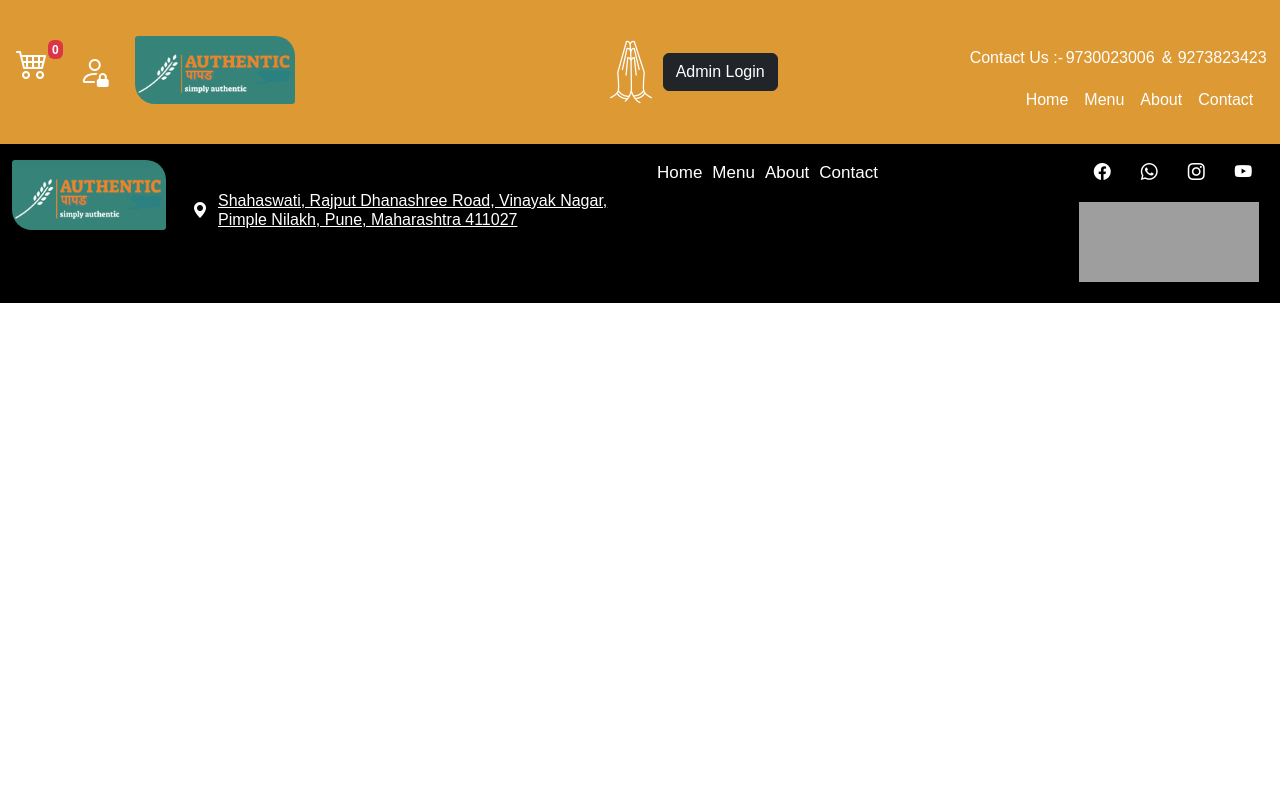
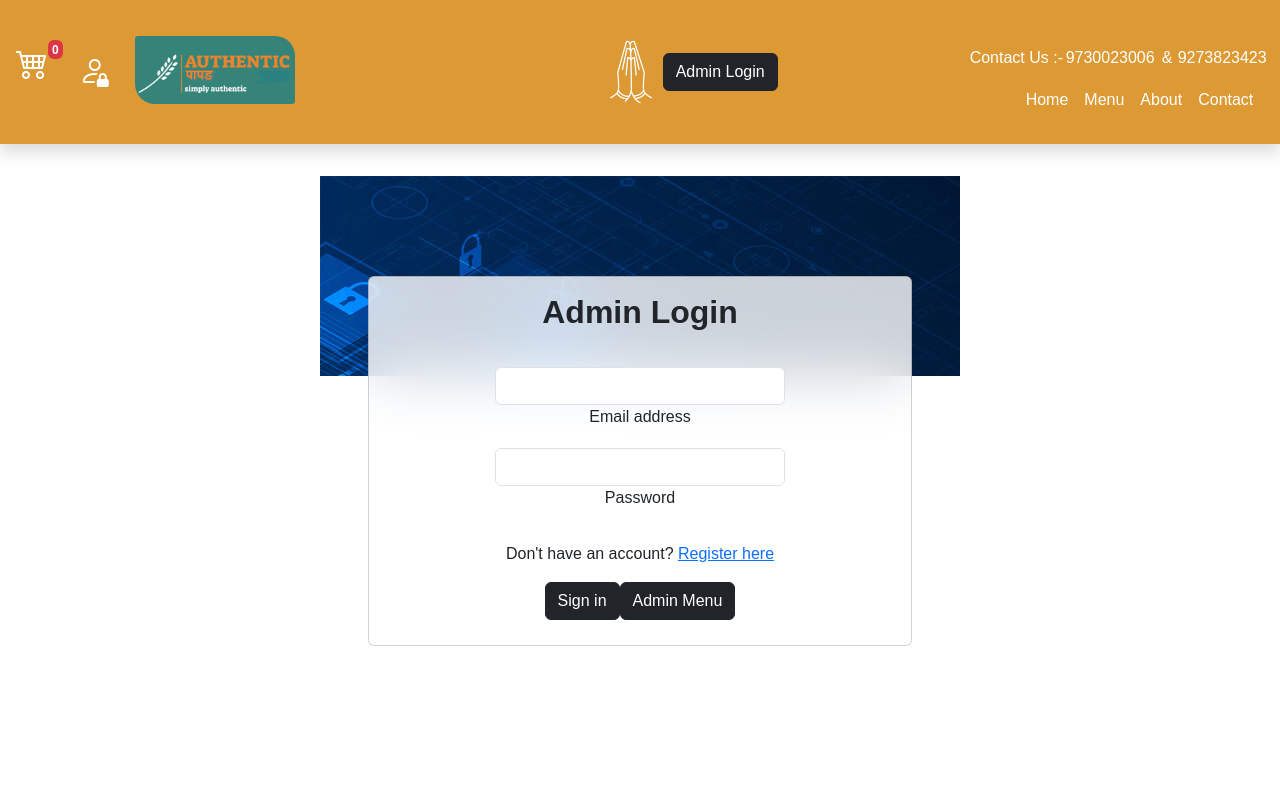
Before and after one commit to rohitpawar0002/Authentic_Papad, an Angular app: page /admin/login in a window 1280 px wide. Before the commit this address led to /. Shown: the top 800 px of the page. Built offline with nearby package versions, Linux system fonts and the light colour scheme; grey boxes are pictures that could not be loaded.

Commit message:
admin routing fixes

```diff
--- a/src/app/admin-module/admin-login/admin-login.component.html
+++ b/src/app/admin-module/admin-login/admin-login.component.html
@@ -93,7 +93,7 @@
               <div class="bottmotext">
                 <p>
                   Don't have an account?
-                  <a routerLink="../admin/signup">Register here</a>
+                  <a routerLink="../signup">Register here</a>
                 </p>
               </div>
 
@@ -105,7 +105,7 @@
               <!-- Temporary AdminMenu button -->
               <button
                 type="submit"
-                routerLink="../admin/menu"
+                routerLink="../menu"
                 class="btn btn-dark btn-block mb-4"
               >
                 Admin Menu
--- a/src/app/admin-module/admin-module-routing.module.ts
+++ b/src/app/admin-module/admin-module-routing.module.ts
@@ -7,9 +7,9 @@ import { EditProductComponent } from './edit-product/edit-product.component';
 
 
 const routes: Routes = [
-{path:'admin/login',component:AdminLoginComponent},
-{path:'admin/signup',component:AdminSignupComponent},
-{path:'admin/menu',component:AdminMenuComponent},
+{path:'login',component:AdminLoginComponent},
+{path:'signup',component:AdminSignupComponent},
+{path:'menu',component:AdminMenuComponent},
 {path:'edit/product/:productId',component:EditProductComponent},
 {path:'new/product',component:EditProductComponent}
 ];
--- a/src/app/admin-module/admin-signup/admin-signup.component.html
+++ b/src/app/admin-module/admin-signup/admin-signup.component.html
@@ -218,7 +218,7 @@
                 <div class="bottmotext">
                   <p>
                     Have already an account?
-                    <a routerLink="../admin/login">Login here</a>
+                    <a routerLink="../login">Login here</a>
                   </p>
                 </div>
 
--- a/src/app/admin-module/edit-product/edit-product.component.html
+++ b/src/app/admin-module/edit-product/edit-product.component.html
@@ -48,7 +48,7 @@
 </div>
 
 <div class="backbutton">
-    <button type="submit" routerLink="../../../adminmenu" class="btn btn-dark mb-4">Back</button>
+    <button type="submit" routerLink="../../../menu" class="btn btn-dark mb-4">Back</button>
 </div>
   </form>
 
--- a/src/app/app-routing.module.ts
+++ b/src/app/app-routing.module.ts
@@ -4,7 +4,7 @@ import { RouterModule, Routes } from '@angular/router';
 
 const routes: Routes = [
   {path:'', redirectTo:'customer', pathMatch: 'full'},
-  {path:'Admin',loadChildren:()=>import('./admin-module/admin-module.module').then(x=>x.AdminModuleModule)},
+  {path:'admin',loadChildren:()=>import('./admin-module/admin-module.module').then(x=>x.AdminModuleModule)},
   {path:'customer',loadChildren:()=>import('./customer/customer.module').then(x=>x.CustomerModule)},
 
 ];
--- a/src/app/sharepage/navbar/navbar.component.html
+++ b/src/app/sharepage/navbar/navbar.component.html
@@ -29,7 +29,7 @@
     </button>
     <!--Temporary Admin Login Button-->
     <div>
-      <button class="btn btn-dark" routerLink="Admin/admin/login">Admin Login</button>
+      <button class="btn btn-dark" routerLink="admin/login">Admin Login</button>
     </div>
     <!--Temporary Admin Login Button-->
 
```
